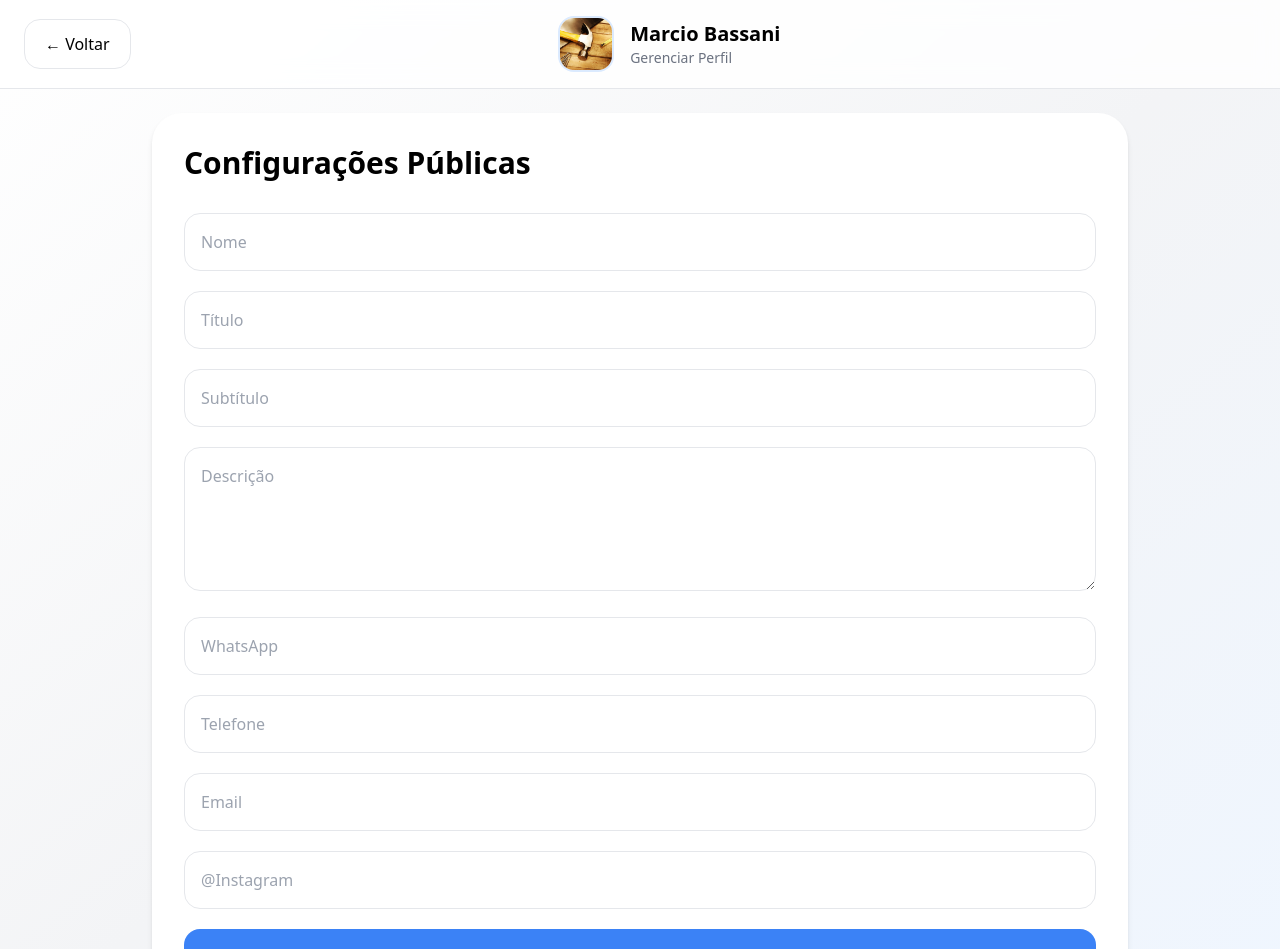
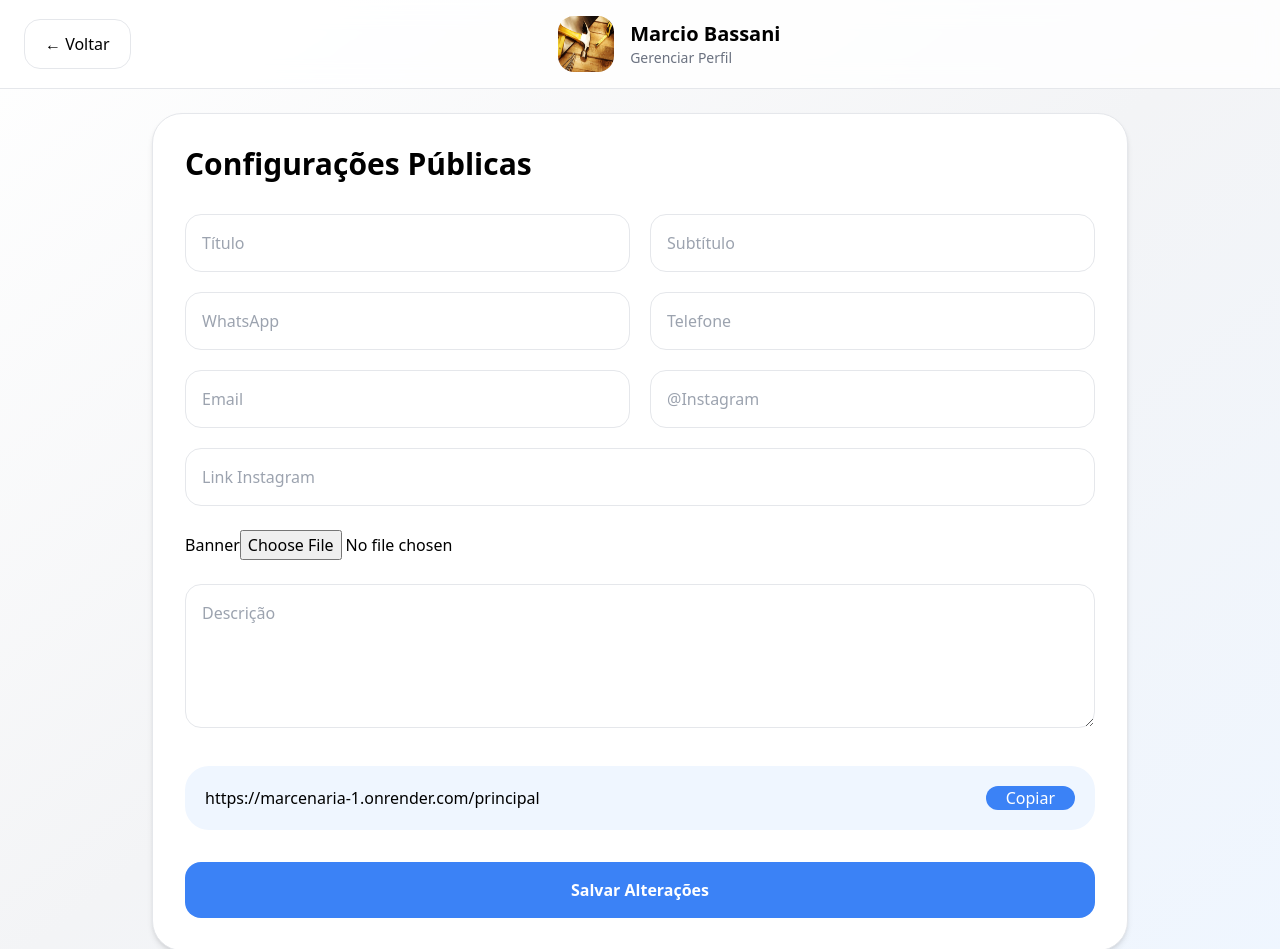
Before and after one commit to Rh4yanna/marcenaria, a React (Vite) app: page /gerenciarPerfil in a window 1280 px wide. Shown: the top 949 px of the page. Built offline with nearby package versions, Linux system fonts and the light colour scheme; no server answers; sample sign-in values are in the browser's storage.

Commit message:
ajustando

```diff
--- a/src/pages/gerenciarPerfil.jsx
+++ b/src/pages/gerenciarPerfil.jsx
@@ -7,241 +7,159 @@ function GerenciarPerfil() {
   const navigate = useNavigate();
 
   const [perfil, setPerfil] = useState({
-    nome: "",
-    foto: "",
-    previewFoto: "",
+    nome: "Marcio Bassani",
   });
 
-  const [publico, setPublico] = useState({
+  const [publico, setPublico] =
+    useState({
+      titulo: "",
+      subtitulo: "",
+      descricao_servicos: "",
+      banner: "",
       whatsapp: "",
       telefone: "",
-    banner: "",
-    previewBanner: "",
       email: "",
       instagram: "",
-    instagramLink: "",
-    titulo: "",
-    subtitulo: "",
-    descricaoServicos: "",
+      instagram_link: "",
     });
+
+  const [previewBanner,setPreviewBanner]=
+    useState("");
 
   const linkPublico =
     "https://marcenaria-1.onrender.com/principal";
 
-  useEffect(() => {
+
+
+  useEffect(()=>{
+
     buscarPerfil();
-  }, []);
 
-  const buscarPerfil = async () => {
-    try {
-      const res = await fetch(
-        `${API_URL}/perfil`
+  },[]);
+
+
+
+  const buscarPerfil =
+    async()=>{
+
+      try{
+
+        const resposta=
+        await fetch(
+          `${API_URL}/perfilPublico`
         );
 
-      const data = await res.json();
+        const dados=
+        await resposta.json();
 
-      setPerfil({
-        nome: data.nome || "",
-        foto: "",
-        previewFoto: "",
-      });
+        if(dados){
 
-      setPublico({
-        whatsapp:
-          data.whatsapp || "",
+          setPublico(dados);
 
-        telefone:
-          data.telefone || "",
+          setPreviewBanner(
+            dados.banner || ""
+          );
 
-        banner: "",
+        }
 
-        previewBanner: "",
-
-        email:
-          data.email || "",
-
-        instagram:
-          data.instagram || "",
-
-        instagramLink:
-          data.instagram_link || "",
-
-        titulo:
-          data.titulo || "",
-
-        subtitulo:
-          data.subtitulo || "",
-
-        descricaoServicos:
-          data.descricao_servicos || "",
-      });
-
-    } catch (err) {
+      }catch(err){
 
         console.log(
-        "Erro:",
+          "Erro carregar:",
           err
         );
 
       }
+
     };
 
-  const handlePerfil = (e) => {
 
-    const {
-      name,
-      value
-    } = e.target;
 
-    setPerfil({
+  const handlePublico=(e)=>{
 
-      ...perfil,
+    const {name,value}=e.target;
 
-      [name]:
-      value,
+    setPublico({
+
+      ...publico,
+
+      [name]:value
 
     });
 
   };
 
-  const handlePublico = (e) => {
 
-    const {
-      name,
-      value
-    } = e.target;
+
+  const handleBanner=(e)=>{
+
+    const file=
+      e.target.files[0];
+
+    if(!file)return;
+
+    const preview=
+      URL.createObjectURL(file);
+
+    setPreviewBanner(
+      preview
+    );
 
     setPublico({
 
       ...publico,
 
-      [name]:
-      value,
+      banner:preview
 
     });
 
   };
 
-  const handleFoto = (e) => {
 
-    const file =
-      e.target.files[0];
 
-    if (!file) return;
+  const copiarLink=()=>{
 
-    setPerfil({
+    navigator.clipboard.writeText(
+      linkPublico
+    );
 
-      ...perfil,
-
-      foto:file,
-
-      previewFoto:
-      URL.createObjectURL(
-        file
-      ),
-
-    });
+    alert("Link copiado");
 
   };
 
-  const handleBanner = (e) => {
 
-    const file =
-      e.target.files[0];
-
-    if (!file) return;
-
-    setPublico({
-
-      ...publico,
-
-      banner:file,
-
-      previewBanner:
-      URL.createObjectURL(
-        file
-      ),
-
-    });
-
-  };
-
-  const copiarLink=()=>{
-
-    navigator.clipboard
-    .writeText(
-      linkPublico
-    );
-
-    alert(
-      "Link copiado!"
-    );
-
-  };
 
   const salvar=async()=>{
 
     try{
 
-      const res=
+      const resposta=
       await fetch(
 
-      `${API_URL}/perfil`,
+        `${API_URL}/perfilPublico`,
 
         {
 
           method:"PUT",
 
           headers:{
-
             "Content-Type":
             "application/json"
-
           },
 
-      body:JSON.stringify({
-
-      nome:
-      perfil.nome,
-
-      titulo:
-      publico.titulo,
-
-      subtitulo:
-      publico.subtitulo,
-
-      descricaoServicos:
-      publico.descricaoServicos,
-
-      whatsapp:
-      publico.whatsapp,
-
-      telefone:
-      publico.telefone,
-
-      email:
-      publico.email,
-
-      instagram:
-      publico.instagram,
-
-      instagramLink:
-      publico.instagramLink
-
-      })
+          body:JSON.stringify(
+            publico
+          )
 
         }
 
       );
 
-      if(!res.ok){
-
-      throw new Error();
-
-      }
+      const dados=
+      await resposta.json();
 
       alert(
-      "Salvo!"
+        dados.message
       );
 
     }catch{
@@ -254,7 +172,10 @@ function GerenciarPerfil() {
 
   };
 
-  return (
+
+
+  return(
+
 <div className="min-h-screen bg-gradient-to-br from-white via-gray-100 to-blue-50">
 
 <header className="sticky top-0 z-30 bg-white/80 backdrop-blur-md border-b border-gray-200">
@@ -262,8 +183,9 @@ function GerenciarPerfil() {
 <div className="max-w-7xl mx-auto px-6 py-4 flex justify-between items-center">
 
 <button
-            onClick={() =>
-            navigate("/home")}
+onClick={()=>
+navigate("/home")
+}
 className="
 bg-white
 border
@@ -274,46 +196,60 @@ function GerenciarPerfil() {
 rounded-2xl
 "
 >
+
 ← Voltar
+
 </button>
+
 
 <div className="flex items-center gap-4">
 
 <img
 src={logo}
-              alt=""
 className="
-              w-14 h-14
+w-14
+h-14
 rounded-2xl
-              object-cover
-              border-2
-              border-blue-100
 "
 />
 
 <div>
 
 <h1 className="font-bold text-xl">
+
 Marcio Bassani
+
 </h1>
 
 <p className="text-sm text-gray-500">
+
 Gerenciar Perfil
+
 </p>
 
 </div>
 
 </div>
 
-          <div className="w-12"></div>
+<div className="w-12"/>
 
 </div>
 
 </header>
 
+
+
 <main className="max-w-5xl mx-auto p-6">
 
-        <div className="bg-white p-8 rounded-[30px] shadow-md">
+<div
+className="
+bg-white
+rounded-[30px]
+shadow-md
+p-8
+border
+"
+>
 
 <h2 className="text-3xl font-bold mb-8">
 
@@ -321,95 +257,204 @@ function GerenciarPerfil() {
 
 </h2>
 
-          <input
-            type="text"
-            name="nome"
-            value={perfil.nome}
-            onChange={handlePerfil}
-            placeholder="Nome"
-            className="w-full p-4 border rounded-2xl mb-5"
-          />
+
+<div className="grid md:grid-cols-2 gap-5">
 
 <input
-            type="text"
 name="titulo"
 value={publico.titulo}
 onChange={handlePublico}
 placeholder="Título"
-            className="w-full p-4 border rounded-2xl mb-5"
+className="p-4 rounded-2xl border"
 />
 
+
 <input
-            type="text"
 name="subtitulo"
 value={publico.subtitulo}
 onChange={handlePublico}
 placeholder="Subtítulo"
-            className="w-full p-4 border rounded-2xl mb-5"
+className="p-4 rounded-2xl border"
 />
 
-          <textarea
-            name="descricaoServicos"
-            value={publico.descricaoServicos}
-            onChange={handlePublico}
-            placeholder="Descrição"
-            className="w-full p-4 border rounded-2xl h-36 mb-5"
-          />
 
 <input
-            type="text"
 name="whatsapp"
 value={publico.whatsapp}
 onChange={handlePublico}
 placeholder="WhatsApp"
-            className="w-full p-4 border rounded-2xl mb-5"
+className="p-4 rounded-2xl border"
 />
 
+
 <input
-            type="text"
 name="telefone"
 value={publico.telefone}
 onChange={handlePublico}
 placeholder="Telefone"
-            className="w-full p-4 border rounded-2xl mb-5"
+className="p-4 rounded-2xl border"
 />
 
+
 <input
-            type="email"
 name="email"
 value={publico.email}
 onChange={handlePublico}
 placeholder="Email"
-            className="w-full p-4 border rounded-2xl mb-5"
+className="p-4 rounded-2xl border"
 />
 
+
 <input
-            type="text"
 name="instagram"
 value={publico.instagram}
 onChange={handlePublico}
 placeholder="@Instagram"
-            className="w-full p-4 border rounded-2xl mb-5"
+className="p-4 rounded-2xl border"
 />
+
+</div>
+
+
+
+<input
+name="instagram_link"
+value={
+publico.instagram_link
+}
+onChange={
+handlePublico
+}
+placeholder="Link Instagram"
+className="
+w-full
+mt-5
+p-4
+rounded-2xl
+border
+"
+/>
+
+
+<div className="mt-6">
+
+<label>
+
+Banner
+
+</label>
+
+{previewBanner &&(
+
+<img
+src={
+previewBanner
+}
+className="
+w-full
+h-52
+rounded-3xl
+object-cover
+my-4
+"
+/>
+
+)}
+
+<input
+type="file"
+onChange={
+handleBanner
+}
+/>
+
+</div>
+
+
+
+<textarea
+name="descricao_servicos"
+value={
+publico.descricao_servicos
+}
+onChange={
+handlePublico
+}
+placeholder="Descrição"
+className="
+w-full
+mt-6
+h-36
+p-4
+rounded-2xl
+border
+"
+/>
+
+
+
+<div
+className="
+mt-8
+bg-blue-50
+p-5
+rounded-3xl
+flex
+justify-between
+"
+>
+
+<span>
+
+{linkPublico}
+
+</span>
+
+<button
+onClick={
+copiarLink
+}
+className="
+bg-blue-500
+text-white
+px-5
+rounded-2xl
+"
+>
+
+Copiar
+
+</button>
+
+</div>
+
 
 <button
 onClick={salvar}
 className="
 w-full
+mt-8
 bg-blue-500
 hover:bg-blue-600
 text-white
 py-4
 rounded-2xl
+font-bold
 "
 >
+
 Salvar Alterações
+
 </button>
 
 </div>
+
 </main>
+
 </div>
+
 );
+
 }
 
 export default GerenciarPerfil;
```
Lines whose indentation alone changed are shown as unchanged.
